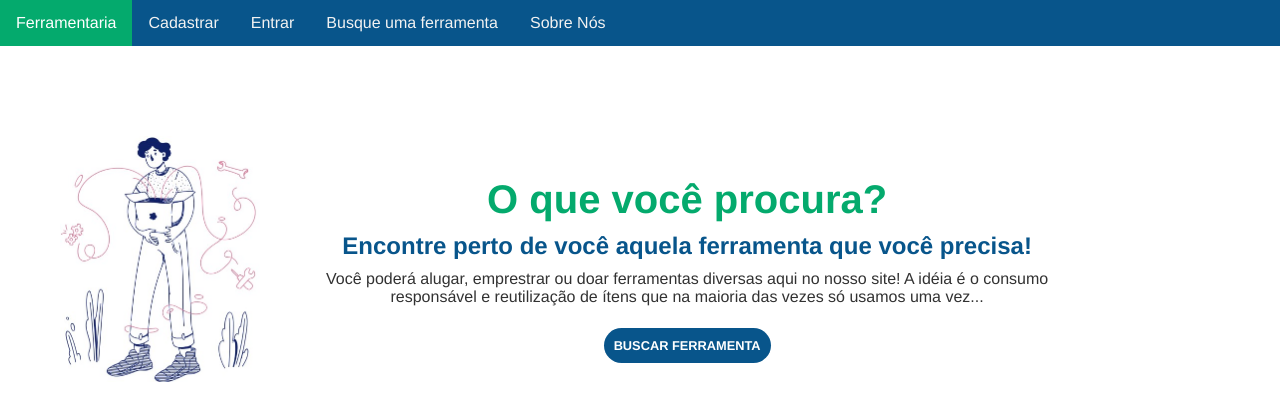
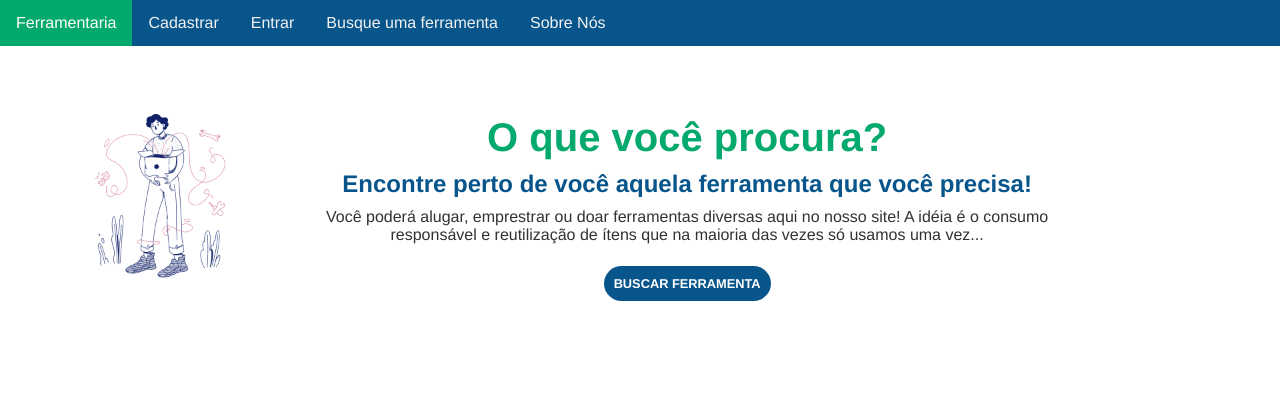
Before and after one commit to jackelinenascimento/ferramentaria-frontend, a plain HTML site: page index.html in a window 1280 px wide. Drawn offline with Linux system fonts and the light colour scheme.

Commit message:
ajustes home

```diff
--- a/index.html
+++ b/index.html
@@ -28,7 +28,7 @@
    <main>
         <div class="container">
             <div class="logo">
-                <img class="imagem-logo" src="img/logotipo.jpg" alt="logo Ferramentaria">
+                <img class="imagem-logo" src="img/logotipo.png" alt="logo Ferramentaria">
             </div>
             <div class="titulo">
                 <h1>O que você procura?</h1>
--- a/style/index.css
+++ b/style/index.css
@@ -1,12 +1,11 @@
 .container{
     background-color: #ffffff;
     margin: 0px 50px;
-    padding: 50px 10px 50px 10px;
+    padding: 0px 10px 50px 10px;
     width: 80%;
 }
 
 main{
-    margin-top: 5vh;
     text-align: center;
 }
 
@@ -33,6 +32,7 @@ main{
         display: flex;
     	justify-content: center;
     	align-items: center;
+        padding: 50px 10px 50px 10px;
     }
 
 
```
Also changed, not shown: img/logotipo.png (added).
